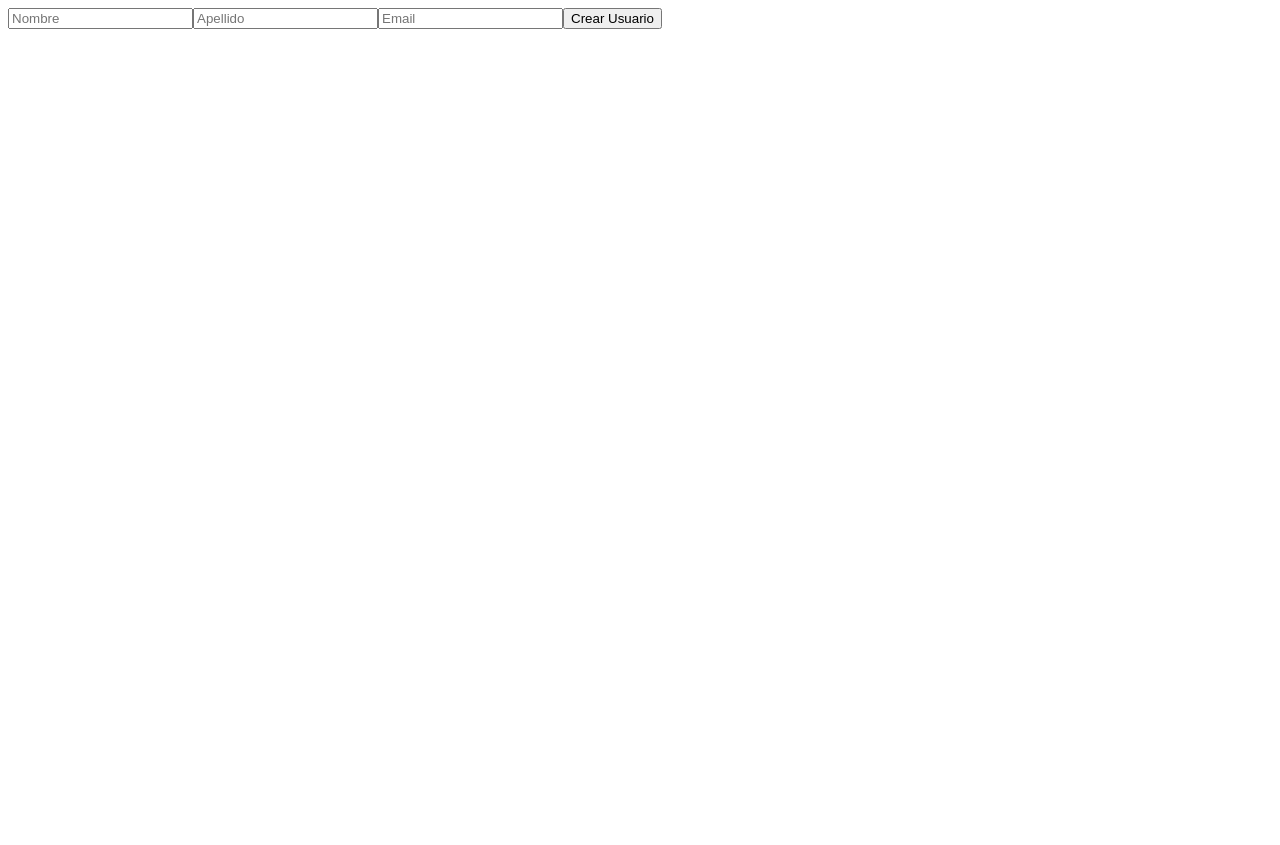
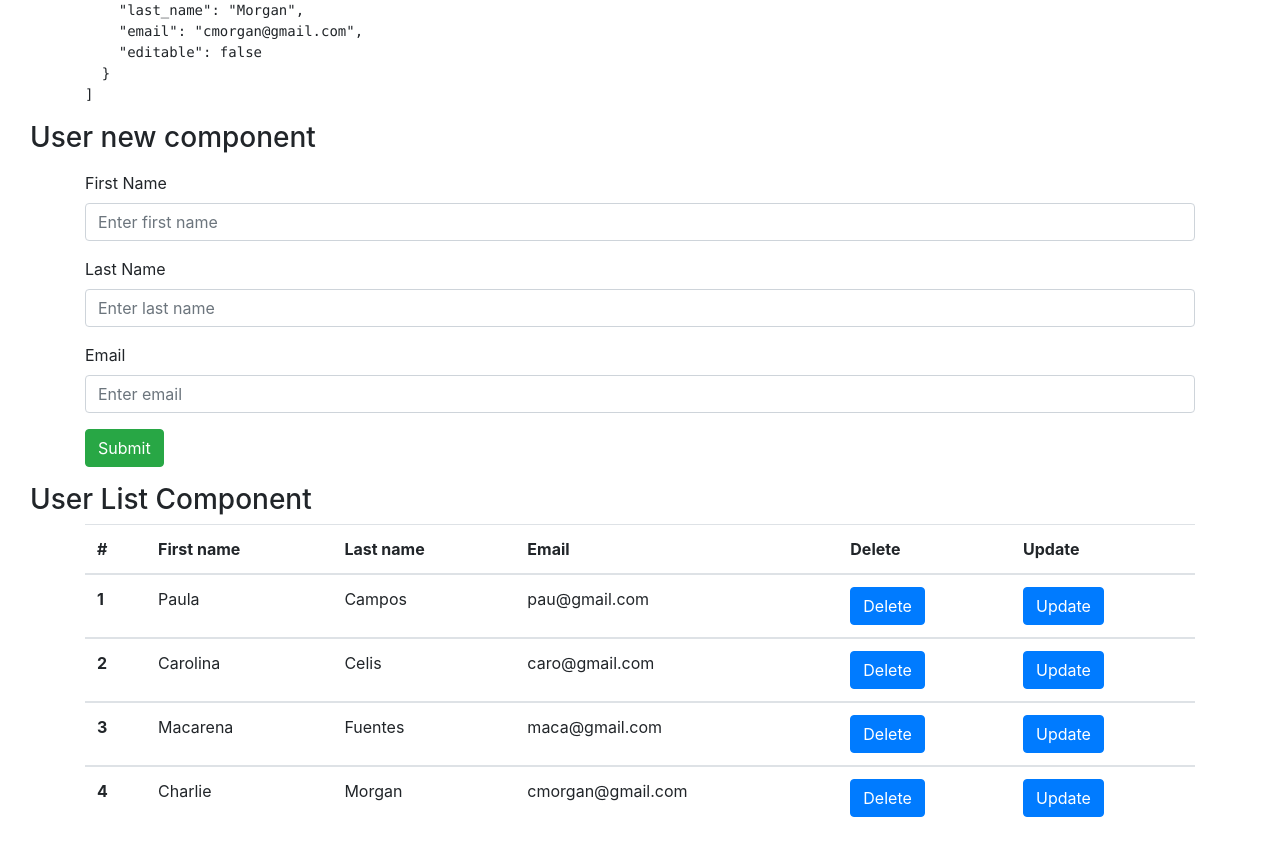
Before and after one commit to Pauliih/primer-mean, an Angular app: page / in a window 1280 px wide. Shown: the part 581-1426 px from the top of the page. Before the commit the page ends 800 px from the top, so only its background shows below. Built offline with nearby package versions, Linux system fonts and the light colour scheme.

Commit message:
listar usuarios + bootstrap

```diff
--- a/src/app/user/user-list/user-list.component.html
+++ b/src/app/user/user-list/user-list.component.html
@@ -1,3 +1,29 @@
-<p>
-  user-list works!
-</p>
+<div class="container-fluid">
+
+    <h3>User List Component</h3>
+
+    <div class="container">
+        <table class="table">
+            <thead>
+                <tr>
+                    <th scope="col">#</th>
+                    <th scope="col">First name</th>
+                    <th scope="col">Last name</th>
+                    <th scope="col">Email</th>
+                    <th scope="col">Delete</th>
+                    <th scope="col">Update</th>
+                </tr>
+            </thead>
+            <tbody *ngFor="let user of users">
+                <tr>
+                    <th scope="row">{{user._id}}</th>
+                    <td>{{user.first_name}}</td>
+                    <td>{{user.last_name}}</td>
+                    <td>{{user.email}}</td>
+                    <td><button type="button" class="btn btn-primary">Delete</button></td>
+                    <td><button type="button" class="btn btn-primary">Update</button></td>
+                </tr>
+            </tbody>
+        </table>
+    </div>
+</div>
--- a/src/app/user/user-list/user-list.component.ts
+++ b/src/app/user/user-list/user-list.component.ts
@@ -1,4 +1,4 @@
-import { Component, OnInit } from '@angular/core';
+import { Component, OnInit, Input } from '@angular/core';
 
 @Component({
   selector: 'app-user-list',
@@ -7,6 +7,7 @@ import { Component, OnInit } from '@angular/core';
 })
 export class UserListComponent implements OnInit {
 
+  @Input() users;
   constructor() { }
 
   ngOnInit() {
--- a/src/app/user/user-new/user-new.component.html
+++ b/src/app/user/user-new/user-new.component.html
@@ -1,8 +1,22 @@
-<h3>User new component</h3>
+<div class="container-fluid mb-3">
+    <h3>User new component</h3>
+    <div class="container mt-3">
 
-<form (submit)="create()">
-    <input type="text" placeholder="Nombre" name="first_name" [(ngModel)]="newUser.first_name">
-    <input type="text" placeholder="Apellido" name="last_name" [(ngModel)]="newUser.last_name">
-    <input type="text" placeholder="Email" name="email" [(ngModel)]="newUser.email">
-    <button type="submit">Crear Usuario</button>
-</form>
+        <form (submit)="create()">
+            <div class="form-group">
+                <label for="exampleInputName">First Name</label>
+                <input type="text" class="form-control" id="exampleInputName" aria-describedby="nameHelp" placeholder="Enter first name">
+            </div>
+            <div class="form-group ">
+                <label for="exampleInputLast">Last Name</label>
+                <input type="text " class="form-control " id="exampleInputLast" aria-describedby="lastHelp" placeholder="Enter last name">
+            </div>
+            <div class="form-group">
+                <label for="exampleInputEmail">Email</label>
+                <input type="email" class="form-control" id="exampleInputEmail" aria-describedby="emailHelp" placeholder="Enter email">
+            </div>
+
+            <button type="submit" class="btn btn-success">Submit</button>
+        </form>
+    </div>
+</div>
--- a/src/app/user/user.component.html
+++ b/src/app/user/user.component.html
@@ -1,4 +1,10 @@
-<h1>User Main Component</h1>
-<pre>{{users | json}}</pre>
+<div class="container-fluid">
+    <h1>User Main Component</h1>
+</div>
+<div class="container">
+    <pre>{{users | json}}</pre>
+</div>
 
 <app-user-new (createNewUserEvent)="create($event)"></app-user-new>
+
+<app-user-list [users]="users"></app-user-list>
--- a/src/index.html
+++ b/src/index.html
@@ -1,5 +1,6 @@
 <!doctype html>
 <html lang="en">
+
 <head>
     <meta charset="utf-8">
     <title>UsersApp</title>
@@ -7,8 +8,13 @@
 
     <meta name="viewport" content="width=device-width, initial-scale=1">
     <link rel="icon" type="image/x-icon" href="favicon.ico">
+    <link rel="stylesheet" href="https://stackpath.bootstrapcdn.com/bootstrap/4.3.1/css/bootstrap.min.css" integrity="sha384-ggOyR0iXCbMQv3Xipma34MD+dH/1fQ784/j6cY/iJTQUOhcWr7x9JvoRxT2MZw1T" crossorigin="anonymous">
 </head>
+
 <body>
+    <div class="container-fluid">
         <app-root></app-root>
+    </div>
 </body>
+
 </html>
```
Lines whose indentation alone changed are shown as unchanged.
